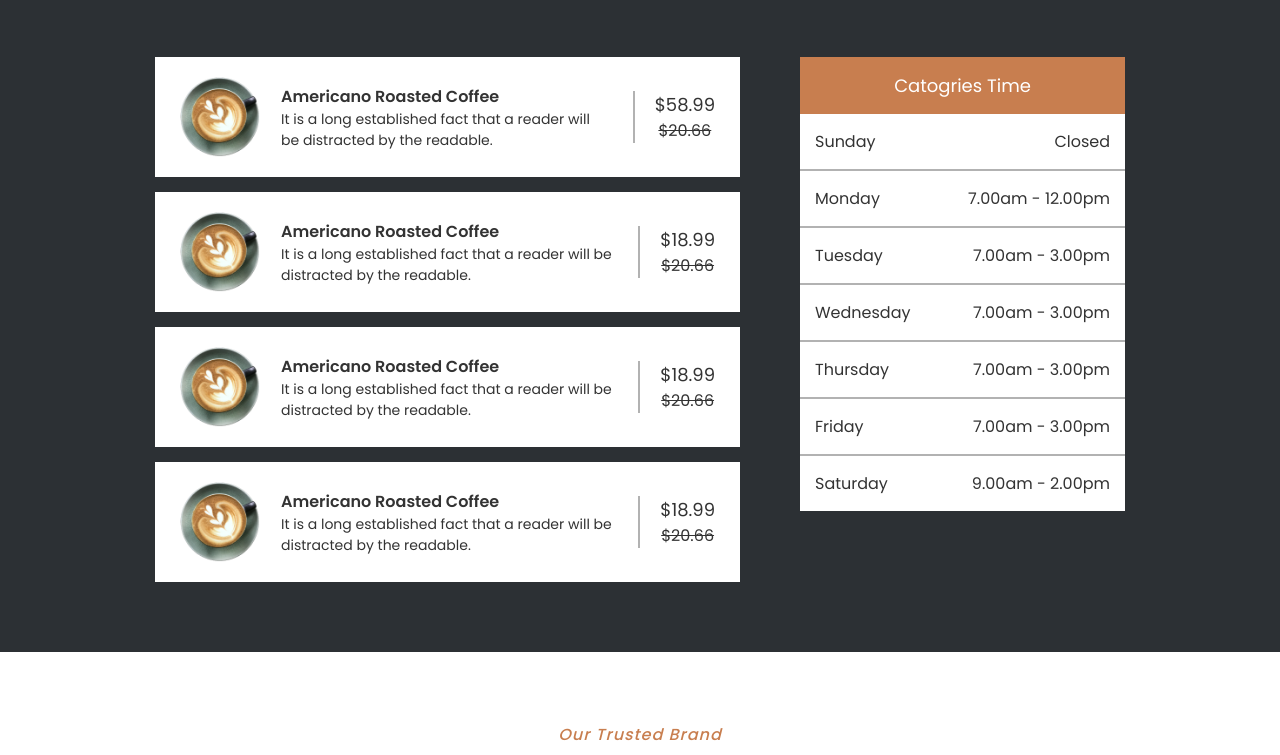
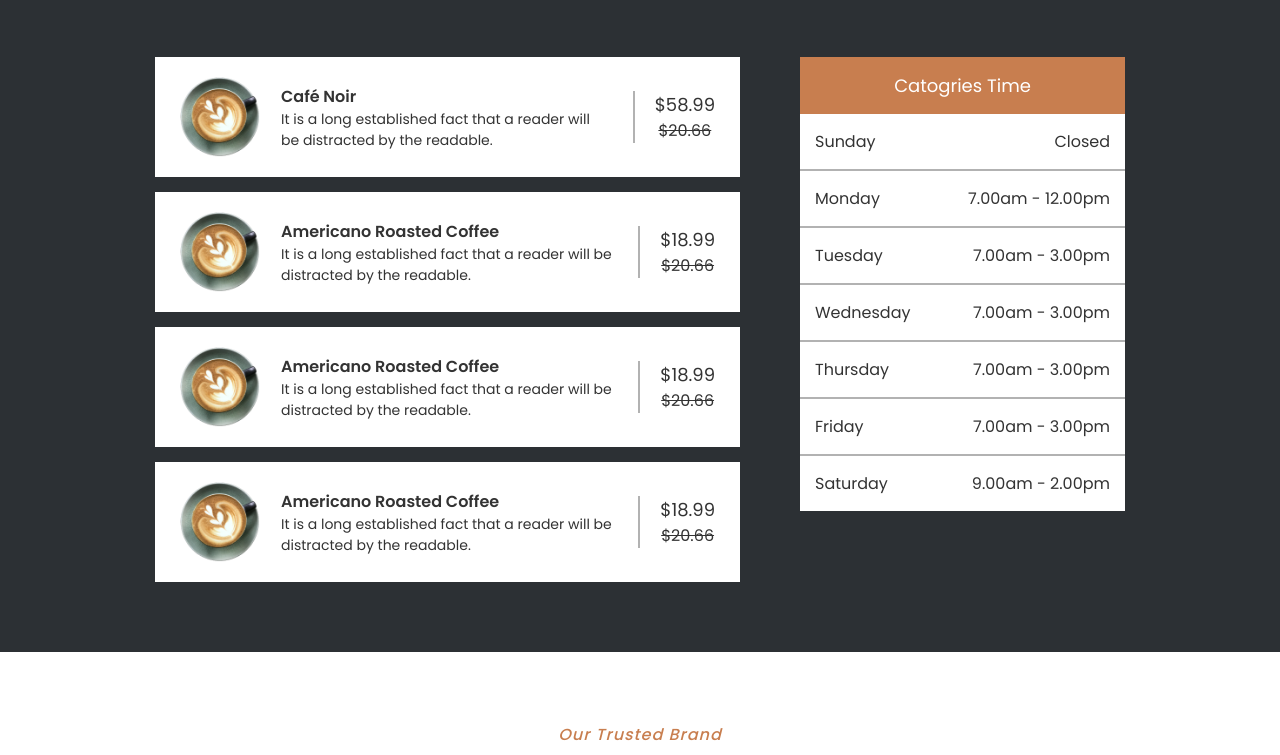
Before and after one commit to Ghost-9308/projet_git, a plain HTML site: page Coffe Website/index.html in a window 1280 px wide. Shown: the part 1618-2373 px from the top of the page. Drawn offline with nearby package versions, Linux system fonts and the light colour scheme.

Commit message:
Café Noir

```diff
--- a/Coffe Website/index.html
+++ b/Coffe Website/index.html
@@ -170,7 +170,7 @@
                                             <img src="images/menuImg1.png" alt="" class="menu-img">
 
                                             <div class="menuItem-details">
-                                                    <h4 class="menuItem-topic">Americano Roasted Coffee</h4>
+                                                    <h4 class="menuItem-topic">Café Noir</h4>
                                                     <p class="menuItem-des">It is a long established fact that a reader will be distracted by the readable.</p>
                                             </div>
 
```
